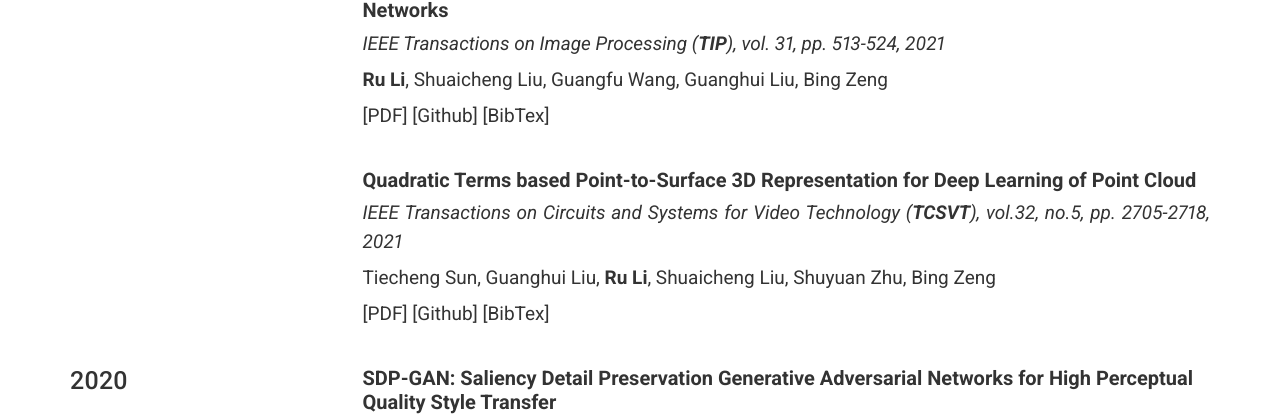
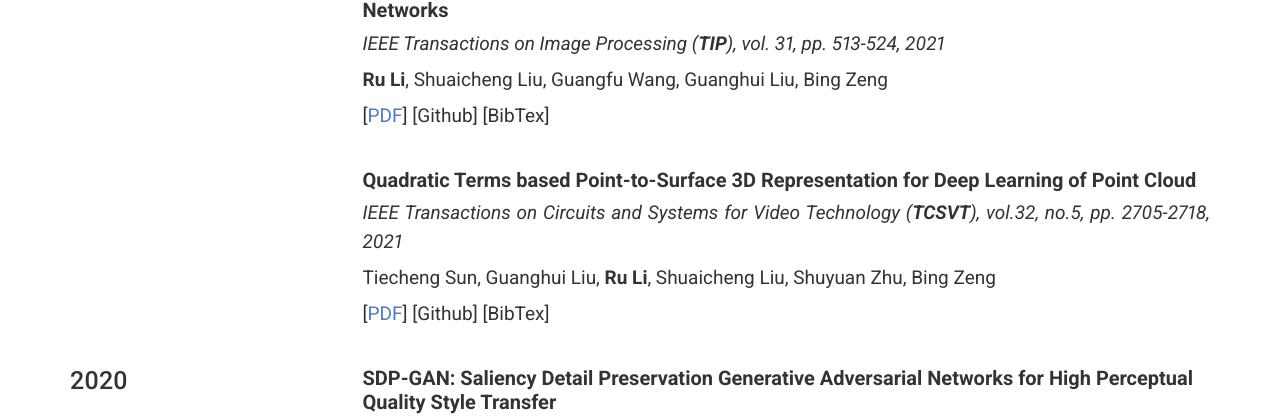
Before and after one commit to liru0126/liru0126.github.io, a Jekyll site: the page built from index.md, in a window 1280 px wide and 900 px high, scrolled down 1444 px. Shown: the part 156-572 px from the top of the window. Built offline with Jekyll 4.4.1, drawn with Linux system fonts in a browser that asks for light colours; nearby versions of some CDN libraries; part of the change alters nothing that is shown; some of the changed text lies outside the part shown.

```diff
--- a/_config.yml
+++ b/_config.yml
@@ -64,7 +64,7 @@ content:
         # link: grubhub.com
         # link_text: grubhub.com
         # sub_title: Signal and Information Processing
-        caption: Sep. 2018 - Dec.2022
+        caption: Sep. 2018 - Present
         description: | # this will include new lines to allow paragraphs
             ## **University of Electronic Science and Technology of China (UESTC)**
 
@@ -151,7 +151,7 @@ content:
 
           **Ru Li**, Shuaicheng Liu, Guangfu Wang, Guanghui Liu, Bing Zeng
 
-          [PDF]
+          [[PDF](https://ieeexplore.ieee.org/abstract/document/9640580/)]
           [Github]
           [BibTex]
 
@@ -164,7 +164,7 @@ content:
 
           Tiecheng Sun, Guanghui Liu, **Ru Li**, Shuaicheng Liu, Shuyuan Zhu, Bing Zeng
 
-          [PDF]
+          [[PDF](https://ieeexplore.ieee.org/abstract/document/9475448/)]
           [Github]
           [BibTex]
 
```
